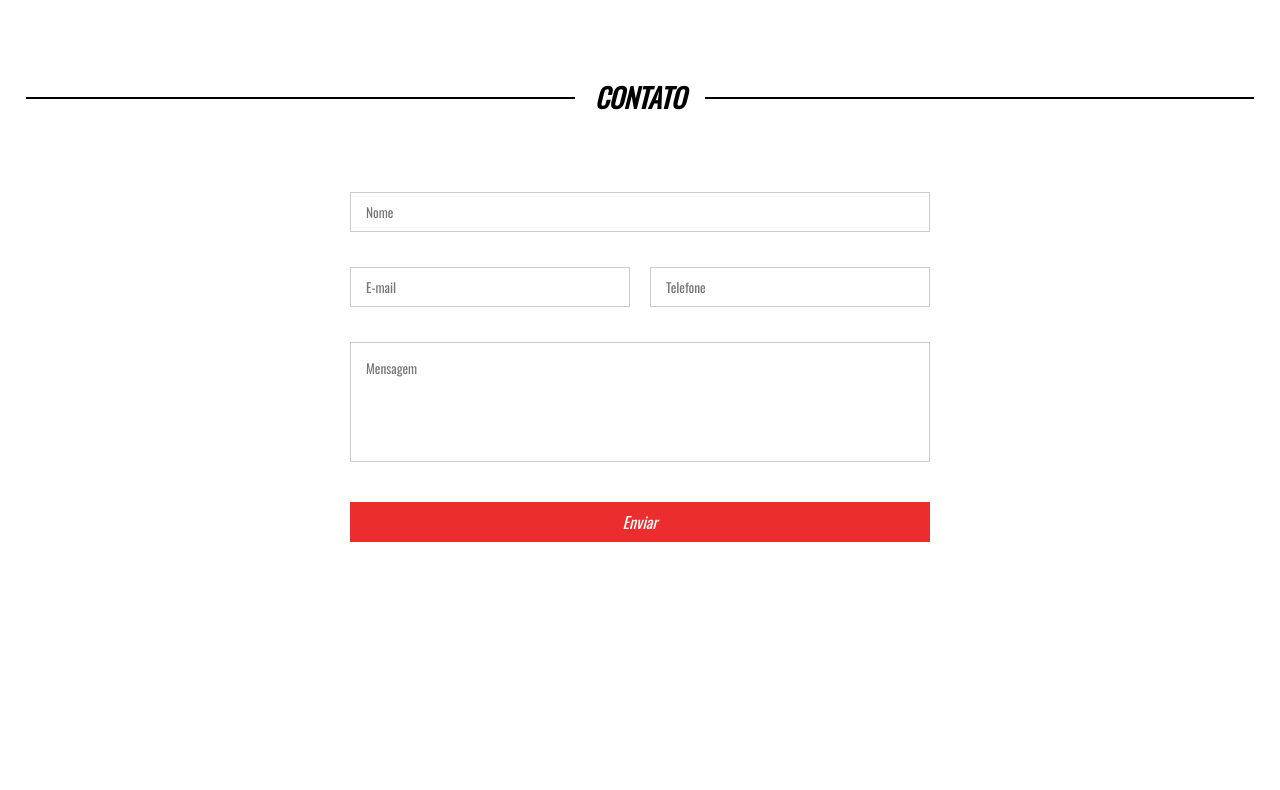
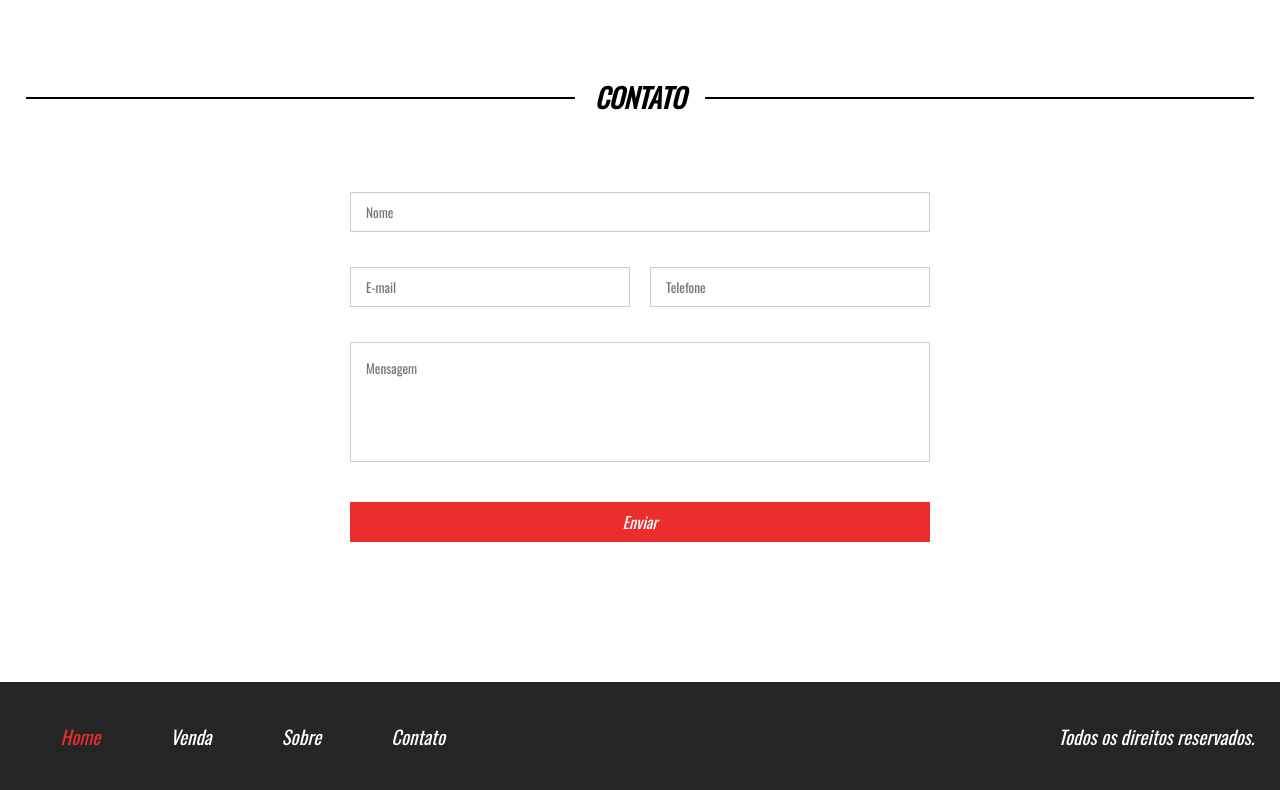
Before and after one commit to diansleyfl/landing-page-loja-carros, a plain HTML site: page index.html in a window 1280 px wide. Shown: the part 1828-2618 px from the top of the page. Before the commit the page ends 2510 px from the top, so only its background shows below. Drawn offline with nearby package versions, Linux system fonts and the light colour scheme; files whose address does not match are found by name.

Commit message:
criação footer

```diff
--- a/assets/css/style.css
+++ b/assets/css/style.css
@@ -410,6 +410,40 @@ section.contato input[type=submit]:hover {
     width: 50%;
 }
 
+footer {
+    padding: 40px 2%;
+    background-color: #252525;
+}
+
+footer nav {
+    float: left;
+}
+
+footer nav ul {
+    list-style-type: none;
+}
+
+footer nav ul li {
+    float: left;
+    font-style: italic;
+    padding: 0 35px;
+    font-size: 19px;
+}
+
+footer nav ul a {
+    color: white;
+    text-decoration: none;
+}
+
+footer p {
+    float: right;
+    color: white;
+    font-size: 19px;
+    font-style: italic;
+}
+
+
+
 /*
 ----------------------------------------------------------
 -------------------------FOOTER---------------------------
@@ -470,6 +504,18 @@ section.contato input[type=submit]:hover {
 
     .w50 {
         width: 100%;
+    }
+
+    footer {
+        text-align: center;
+    }
+
+    footer nav {
+        display: none;
+    }
+
+    footer p {
+        float: none;
     }
 
 }
--- a/index.html
+++ b/index.html
@@ -188,6 +188,24 @@
 
     </section><!--contato-->
 
+
+    <footer>
+        <div class="container">
+            <nav>
+                <ul>
+                    <li> <a style="color: #EB2D2D" href="#">Home</a> </li>
+                    <li> <a href="#">Venda</a> </li>
+                    <li> <a href="#">Sobre</a> </li>
+                    <li> <a href="#">Contato</a> </li>
+                </ul>
+            </nav>
+            <p>Todos os direitos reservados.</p>
+        </div><!--container-->
+
+        <div class="clear"></div>
+
+    </footer>
+
 </body>
 
 
```
